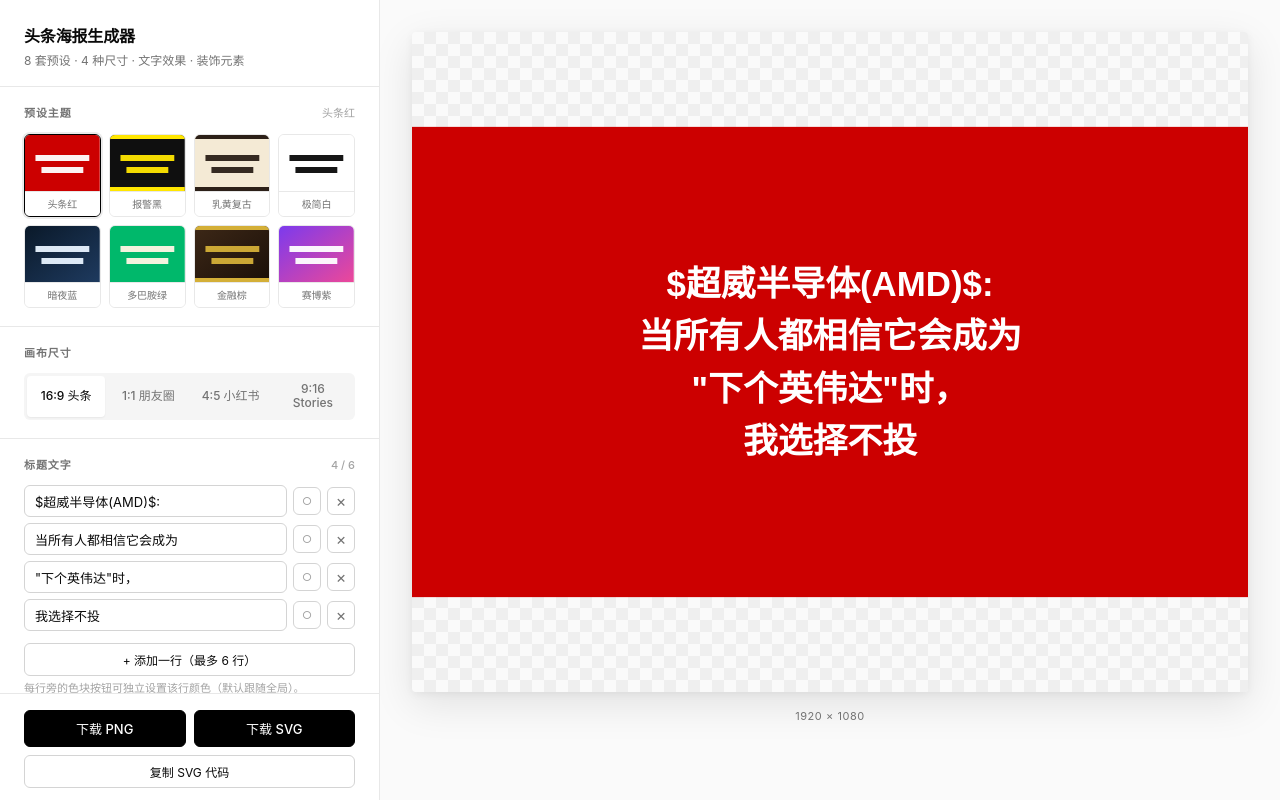
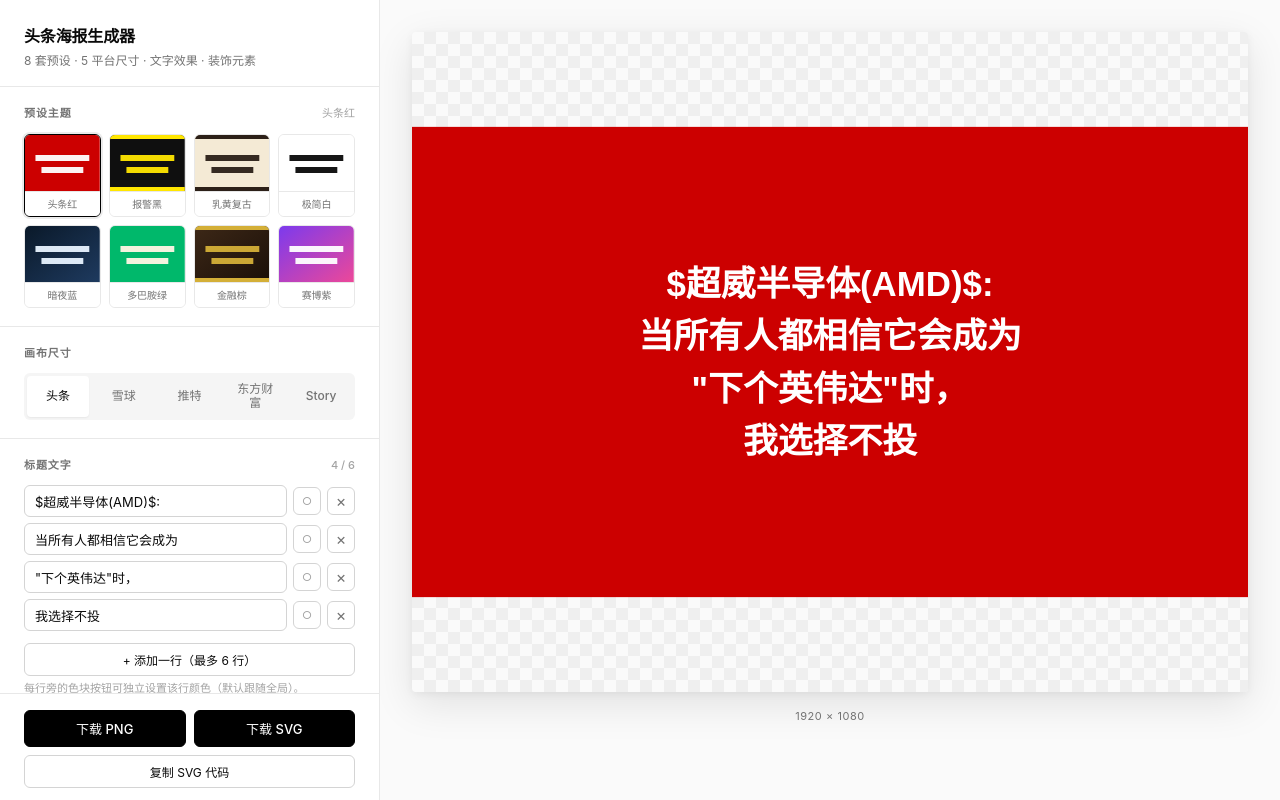
Before and after one commit to ShepherdLoveYou/titleGenerator, a plain HTML site: page index.html in a window 1280 px wide. Drawn offline with Linux system fonts and the light colour scheme.

Commit message:
Replace generic ratios with platform-specific sizes (Toutiao/Xueqiu/Twitter/EastMoney/Story)

```diff
--- a/index.html
+++ b/index.html
@@ -416,7 +416,7 @@
 
     <div class="brand">
       <h1>头条海报生成器</h1>
-      <p class="tagline">8 套预设 · 4 种尺寸 · 文字效果 · 装饰元素</p>
+      <p class="tagline">8 套预设 · 5 平台尺寸 · 文字效果 · 装饰元素</p>
     </div>
 
     <!-- Preset gallery -->
@@ -724,10 +724,11 @@
   /* ============================================================ */
 
   const SIZES = {
-    '16:9': { w: 1920, h: 1080, label: '16:9 头条' },
-    '1:1':  { w: 1080, h: 1080, label: '1:1 朋友圈' },
-    '4:5':  { w: 1080, h: 1350, label: '4:5 小红书' },
-    '9:16': { w: 1080, h: 1920, label: '9:16 Stories' },
+    toutiao:   { w: 1920, h: 1080, label: '头条' },
+    xueqiu:    { w: 1200, h: 675,  label: '雪球' },
+    twitter:   { w: 1600, h: 900,  label: '推特' },
+    eastmoney: { w: 1080, h: 608,  label: '东方财富' },
+    story:     { w: 1080, h: 1920, label: 'Story' },
   };
 
   const PRESETS = [
@@ -818,7 +819,7 @@
   /* ============================================================ */
 
   const state = {
-    size: '16:9',
+    size: 'toutiao',
     activePreset: 'classic-red',
     lines: [
       { text: '$超威半导体(AMD)$:', color: null },
```
